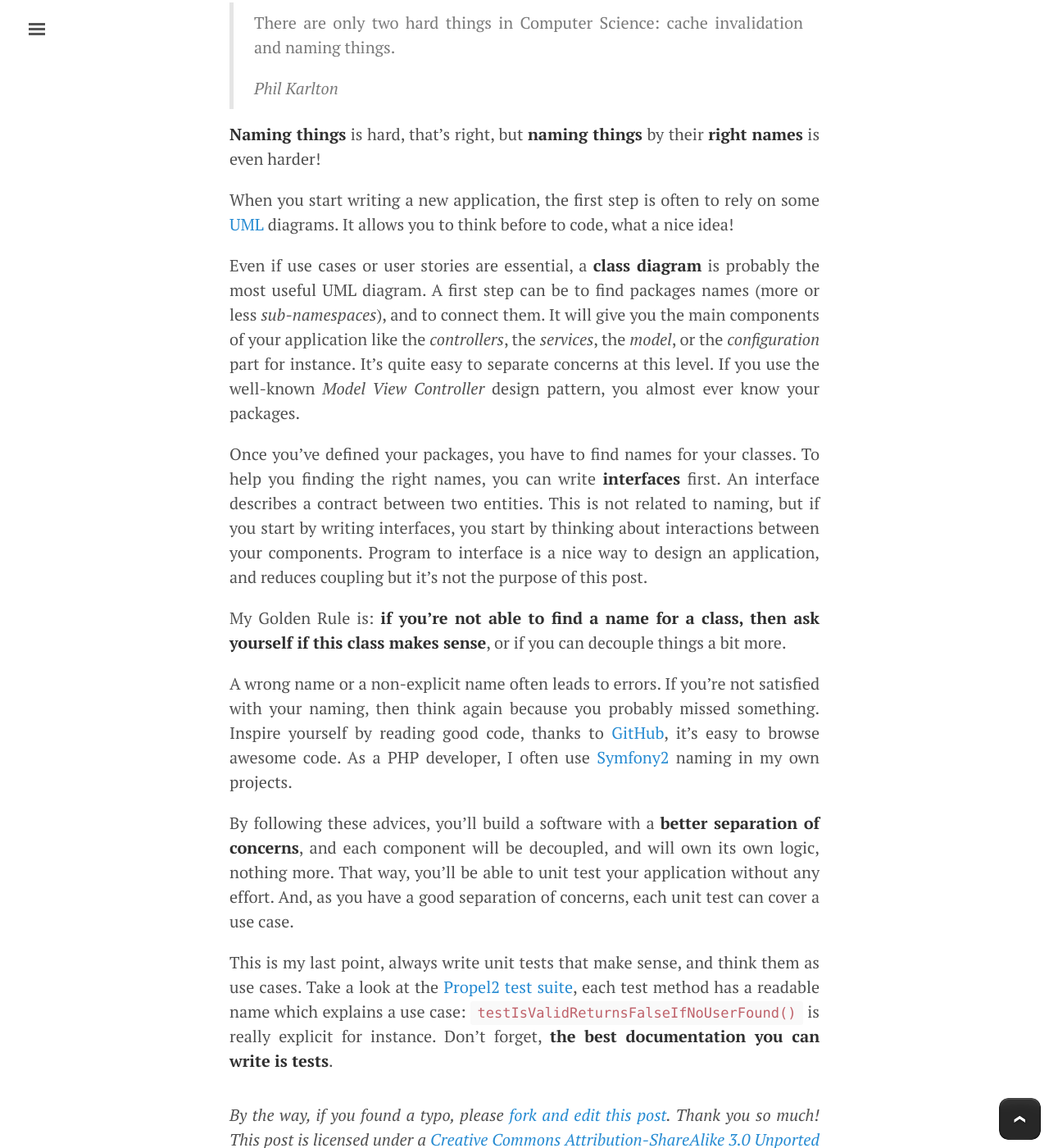
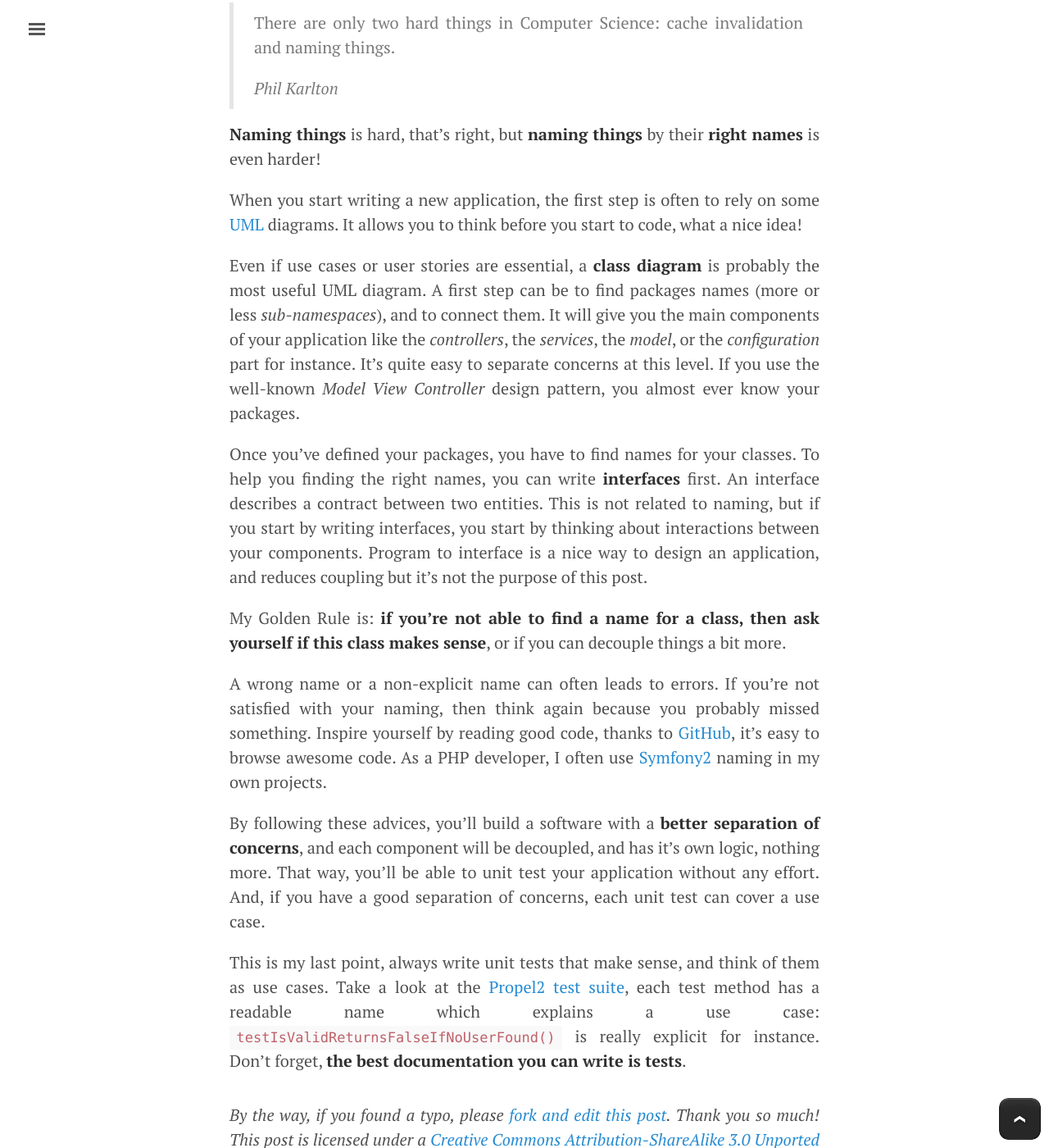
Before and after one commit to willdurand/willdurand.github.io, a Jekyll site: the page built from _posts/2012-01-24-designing-a-software-by-naming-things.markdown, in a window 1280 px wide and 1400 px high, scrolled down 267 px. Shown: the whole window at 82% size. Built offline with Jekyll 4.4.1, drawn with Linux system fonts in a browser that asks for light colours; nearby versions of some CDN libraries; comment, search, counter and statistics services are not loaded.

Commit message:
Update 2012-01-24-designing-a-software-by-naming-things.markdown

```diff
--- a/_posts/2012-01-24-designing-a-software-by-naming-things.markdown
+++ b/_posts/2012-01-24-designing-a-software-by-naming-things.markdown
@@ -12,7 +12,7 @@ location: Clermont-Fd Area, France
 
 When you start writing a new application, the first step is often to rely on some
 [UML](http://en.wikipedia.org/wiki/Unified_Modeling_Language) diagrams. It allows you
-to think before to code, what a nice idea!
+to think before you start to code, what a nice idea!
 
 Even if use cases or user stories are essential, a **class diagram** is probably the most useful UML diagram.
 A first step can be to find packages names (more or less _sub-namespaces_), and to connect them.
@@ -29,17 +29,17 @@ an application, and reduces coupling but it's not the purpose of this post.
 My Golden Rule is: **if you're not able to find a name for a class, then ask yourself if this class makes sense**,
 or if you can decouple things a bit more.
 
-A wrong name or a non-explicit name often leads to errors. If you're not satisfied with your naming,
+A wrong name or a non-explicit name can often leads to errors. If you're not satisfied with your naming,
 then think again because you probably missed something. Inspire yourself by reading good code, thanks to
 [GitHub](http://www.github.com), it's easy to browse awesome code. As a PHP developer, I often use
 [Symfony2](http://www.github.com/symfony/symfony) naming in my own projects.
 
 By following these advices, you'll build a software with a **better separation of concerns**, and
-each component will be decoupled, and will own its own logic, nothing more. That way, you'll be able
-to unit test your application without any effort. And, as you have a good separation of concerns, each
+each component will be decoupled, and has it's own logic, nothing more. That way, you'll be able
+to unit test your application without any effort. And, if you have a good separation of concerns, each
 unit test can cover a use case.
 
-This is my last point, always write unit tests that make sense, and think them as use cases. Take a look
+This is my last point, always write unit tests that make sense, and think of them as use cases. Take a look
 at the [Propel2 test suite](http://www.github.com/propelorm/Propel2/tree/master/tests/Propel/Tests), each test
 method has a readable name which explains a use case: `testIsValidReturnsFalseIfNoUserFound()` is really
 explicit for instance. Don't forget, **the best documentation you can write is tests**.
```
